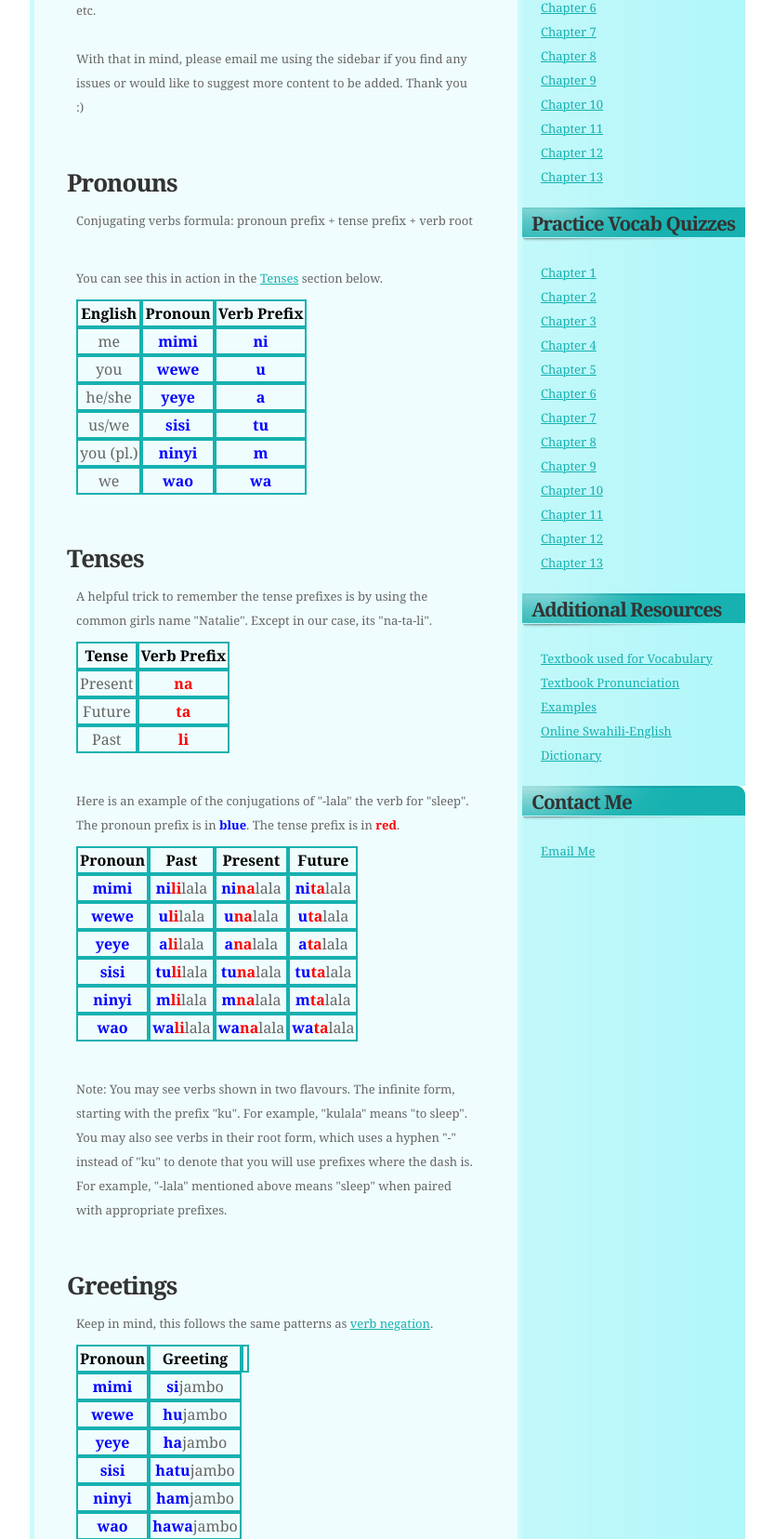
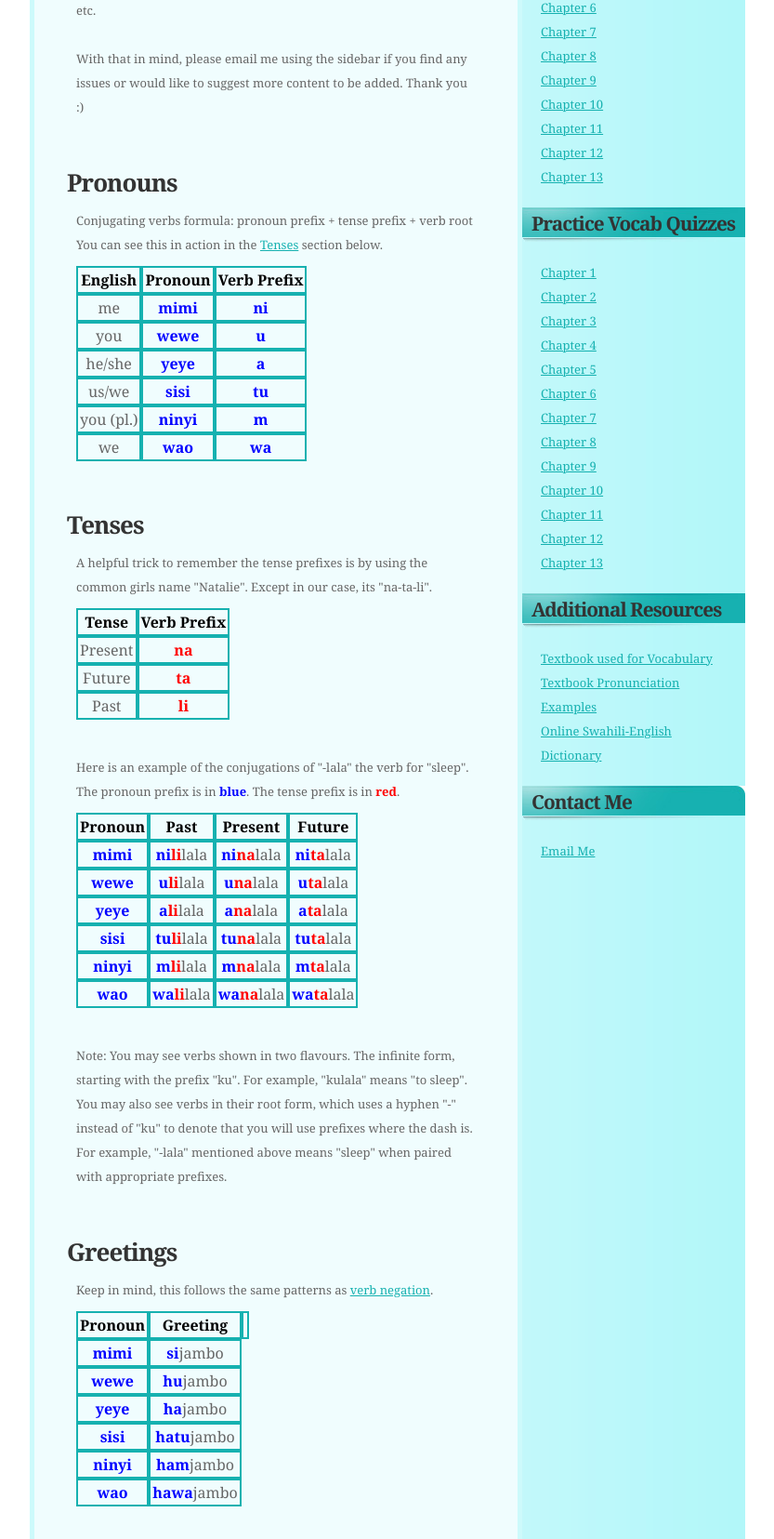
Before and after one commit to mrhappyasthma/SwahiliCheatSheet, a Python web app: template templates/home.html in a window 1280 px wide. Shown: the part 402-2057 px from the top of the page at 93% size, without its empty margins (223-1056 px from the left). Run offline with Jinja, Linux system fonts and the light colour scheme; the template is opened without the code that fills it, so the values that code supplies are empty.

Commit message:
Formatting fixes/changes for readability

```diff
--- a/templates/posts/negation.html
+++ b/templates/posts/negation.html
@@ -3,7 +3,8 @@
 		<h2 id="negation">Negation</h2>
 	</div>
 
-	<p>Keep in mind, this follows the same patterns as the -jambo <a href="#greetings">greetings</a>.
+	<p>
+		Keep in mind, this follows the same patterns as the -jambo <a href="#greetings">greetings</a>.
 		<br><br>The example below uses the verb "-cheza" meaning "dance" or "play".
 		<br><br>Note: In present tense, verbs ending with "a" change the final "a" to an "i".
 		<br>&nbsp;&nbsp;&nbsp;&nbsp;&nbsp;&nbsp;&nbsp;&nbsp;&nbsp;&nbsp;&nbsp;The present tense also drops the tense prefix.
--- a/templates/posts/numbers.html
+++ b/templates/posts/numbers.html
@@ -105,8 +105,10 @@
 		</table>
 
 		<br>
-		<p>For the tens column (20, 30, 40, ... 90) things get REALLY weird.  Some of these have roots from the basic 1-9 numbers, but a handful are borrowed from Arabic so all bets are off.  Just memorize these.  Sorry.  However I do my best to use <span class="blue">blue</span> to show any roots that stem form the earlier numbers.</p>
-		<p><br><br>Note: You just use "na" to join on more numbers ("thousands" na "hundrends" na "tens" na "ones").  For example, twenty-one (21) is written as "twenty and one" or <table style="display:inline-table;" border="0" cellpading="0" cellspacing="0"><tr class="highlight"><td><span class="red">ishirini</span> <span class="blue">na moja</span></td></tr></table></p>
+		<p>
+			For the tens column (20, 30, 40, ... 90) things get REALLY weird.  Some of these have roots from the basic 1-9 numbers, but a handful are borrowed from Arabic so all bets are off.  Just memorize these.  Sorry.  However I do my best to use <span class="blue">blue</span> to show any roots that stem form the earlier numbers.
+			<br><br>Note: You just use "na" to join on more numbers ("thousands" na "hundrends" na "tens" na "ones").  For example, twenty-one (21) is written as "twenty and one" or <table style="display:inline-table;" border="0" cellpading="0" cellspacing="0"><tr class="highlight"><td><span class="red">ishirini</span> <span class="blue">na moja</span></td></tr></table>
+		</p>
 
 		<table id="numbers11to19" border="0" cellpading="0" cellspacing="0">
 			<tr class="title">
--- a/templates/posts/objectprefixes.html
+++ b/templates/posts/objectprefixes.html
@@ -2,7 +2,8 @@
 	<div class="title">
 		<h2 id="objects">Object Prefixes</h2>
 	</div>
-	<p>When taking a direct/indirect object in Kiswahili, they add another prefix after the tense prefix.</p>
+	<p>
+		When taking a direct/indirect object in Kiswahili, they add another prefix after the tense prefix.
 		<br><br>Some examples of this would be "reading TO someone", or "cooking FOR someone".  You can <i>technically</i> use this form on any verb, but it doesn't always make sense.  You usually cannot "sleep FOR someone" for example  It just doesn't make much sense.
 		<br><br>*NOTE: If you wanted to do an action to yourself, such as "cook FOR yourself", then use the <a href="#reflexive">Reflexive</a>.
 		<br><br>If you recall from earlier lessons, we usually form verbs like so:<br><span class="blue">Pronoun Prefix</span> + <span class="red">Tense Prefix</span> + Verb Root
@@ -50,7 +51,8 @@
 		</tr>
 	</table>
 
-	<p><br>This next chart will make more sense with some examples, but when using this form you have two different types of ending changes for your verbs.
+	<p>
+		<br>This next chart will make more sense with some examples, but when using this form you have two different types of ending changes for your verbs.
 		<br><br>The first is <span class="red">-ia</span> and the other is <span class="red">-ea</span>.  To determine which to use, check the word for the main vowel that you pronounce (usually this is the first).<br><br>For example, take "-sema" and "-pika", the main vowels in each are: "-s<span class="red"><b><u>e</u></b></span>ma" and "-p<span class="red"><b><u>i</u></b></span>ka".
 		<br><br>You use the chart below to determine which ending to use based on the root vowel:<br>
 	</p>
@@ -95,7 +97,8 @@
 		</tr>
 	</table>
 
-	<p><br>*NOTE:  In the fourth sentence, the "sisi" is optional.  The <span class="green">tu</span> identifies that the action is being done "to us", but we can add "sisi" for clarity as necessary.
+	<p>
+		<br>*NOTE:  In the fourth sentence, the "sisi" is optional.  The <span class="green">tu</span> identifies that the action is being done "to us", but we can add "sisi" for clarity as necessary.
 		<br><br>There is one more thing to note: when forming this new verb form, if the verb would end in a vowel you add an <span class="blue">L</span> before the ending from the chart above.  This helps with pronunciation.
 		<br><br>For instance, take the verb "-nunua".  Following the rules from above, "-n<span class="red"><b><u>u</b></u></span>nua" would become "-nun<span class="red">uia</span>".  Pronouncing this is a little odd with the triple vowel, so we add an <span class="blue">L</span> to make it simpler to say: "-nunu<span class="blue">l</span><span class="red">ia<span>".
 	</p>
--- a/templates/posts/pronouns.html
+++ b/templates/posts/pronouns.html
@@ -3,8 +3,10 @@
 		<h2 id="pronouns">Pronouns</h2>
 	</div>
 
-	<p>Conjugating verbs formula: pronoun prefix + tense prefix + verb root</p>
-	<p><br>You can see this in action in the <a href="#tenses">Tenses</a> section below.</p>
+	<p>
+		Conjugating verbs formula: pronoun prefix + tense prefix + verb root
+		<br>You can see this in action in the <a href="#tenses">Tenses</a> section below.
+	</p>
 
 	<div class="entry">
 		<table id="pronouns" border="0" cellpading="0" cellspacing="0">
--- a/templates/posts/reflexive.html
+++ b/templates/posts/reflexive.html
@@ -2,12 +2,14 @@
 	<div class="title">
 		<h2 id="reflexive">Reflexive</h2>
 	</div>
-	<p>This form is almost identical to the <a href="#objects">Object Prefixes</a> above.  I highly recommend you master that before reading this section.</p>
-	<p><br><br>A quick recap:</p>
-	<p><br><br>If you recall from earlier lessons, we usually form verbs like so:<br><span class="blue">Pronoun Prefix</span> + <span class="red">Tense Prefix</span> + Verb Root</p>
-	<p><br><br>We will form the new verbs like so:<br><span class="blue">Pronoun Prefix</span> + <span class="red">Tense Prefix</span> + <span class="green">Object Prefix</span> + Modified Verb</p>
-	<p><br><br>To refer to oneself, you use the <span class="green">Object Prefix</span> of <span class="green">ji</span>.</p>
-	<p><br><br>You will also use the same verb ending modification from <a href="#objects">Object Prefixes</a> above:</p>
+	<p>
+		This form is almost identical to the <a href="#objects">Object Prefixes</a> above.  I highly recommend you master that before reading this section.
+		<br><br>A quick recap:
+		<br><br>If you recall from earlier lessons, we usually form verbs like so:<br><span class="blue">Pronoun Prefix</span> + <span class="red">Tense Prefix</span> + Verb Root
+		<br><br>We will form the new verbs like so:<br><span class="blue">Pronoun Prefix</span> + <span class="red">Tense Prefix</span> + <span class="green">Object Prefix</span> + Modified Verb
+		<br><br>To refer to oneself, you use the <span class="green">Object Prefix</span> of <span class="green">ji</span>.
+		<br><br>You will also use the same verb ending modification from <a href="#objects">Object Prefixes</a> above:
+	</p>
 
 	<table id="objectprefixendings2" border="0" cellpading="0" cellspacing="0">
 		<tr class="title">
@@ -24,8 +26,10 @@
 		</tr>
 	</table>
 
-	<p>The same notes about adding an <span class="blue">L</span> also apply.  Again... please master <a href="#objects">Object Prefixes</a>.</p>
-	<p><br><br>For example:  to "cook FOR oneself", you will start with "-pika".  Examine the root vowel "-p<span class="red"><u><b>i</u></b></span>ka".  Then update the ending to "-pik<span class="red">ia</span>".  To use this in a sentence:</p>
+	<p>
+		The same notes about adding an <span class="blue">L</span> also apply.  Again... please master <a href="#objects">Object Prefixes</a>.
+		<br><br>For example:  to "cook FOR oneself", you will start with "-pika".  Examine the root vowel "-p<span class="red"><u><b>i</u></b></span>ka".  Then update the ending to "-pik<span class="red">ia</span>".  To use this in a sentence:
+	</p>
 
 	<table id="reflexiveexample" border="0" cellpading="0" cellspacing="0">
 		<tr class="title">
--- a/templates/posts/times.html
+++ b/templates/posts/times.html
@@ -2,15 +2,22 @@
 	<div class="title">
 		<h2 id="times">Telling Time</h2>
 	</div>
-	<p>The first thing to know, is that Swahili days center around 7 AM and 7 PM instead of midnight and noon (12's) in USA times.
-		<br><br>We will start off with a trick to telling time based on a clock.  If you have a clock using standard American timetelling hands, you can determine the Kiswahili time by adding or subtracting 6 hours.  (This can be visualized by looking at the the exact opposite number of the hour hand.  Aka, half a circle.)<br><br>Example (7 o'clock in USA -> 1 o'clock in Kiswahili):
-		<br><img src="../img/clock.jpg"></img>
-		<br>Notice that 6 hours in either direction make the semi-circle that relate the times:
-		<br><img src="../img/clock6.jpg"></img>
-		<br>*NOTE:  According to the book, some people in Swahili speaking countries actually use their watches like this.  They tune it to "American-style" time and just read the opposite hour as seen in the pictures above.
+	<p>
+		The first thing to know, is that Swahili days center around 7 AM and 7 PM instead of midnight and noon (12's) in USA times.
+		<br><br>We will start off with a trick to telling time based on a clock.  If you have a clock using standard American timetelling hands, you can determine the Kiswahili time by adding or subtracting 6 hours.  (This can be visualized by looking at the the exact opposite number of the hour hand.  Aka, half a circle.)
+		<br><br>Example (7 o'clock in USA -> 1 o'clock in Kiswahili):<br>
 	</p>
 
-	<p><br>Now for some Kiswahili.  Two useful keywords/phrases to know are <span class="blue">saa</span> ("hour" in English) and <span class="blue">saa ngapi?</span> ("what time is it?").
+	<br><img src="../img/clock.jpg"></img>
+
+	<p><br>Notice that 6 hours in either direction make the semi-circle that relate the times:</p>
+
+	<br><img src="../img/clock6.jpg"></img>
+
+	<p><br>*NOTE:  According to the book, some people in Swahili speaking countries actually use their watches like this.  They tune it to "American-style" time and just read the opposite hour as seen in the pictures above.</p>
+
+	<p>
+		<br>Now for some Kiswahili.  Two useful keywords/phrases to know are <span class="blue">saa</span> ("hour" in English) and <span class="blue">saa ngapi?</span> ("what time is it?").
 		<br><br>The follow chart shows how you distinguish 7 AM from 7 PM.  In Kiswahili you use <span class="blue">asubuhi</span> to mean morning, or <span class="blue">jioni/usiku</span> to mean evening or night respectively.
 	</p>
 
@@ -65,7 +72,8 @@
 		</tr>
 	</table>
 
-	<p><br>Now to get a bit more interesting.  Here is how you can say 15, 30, or 45 minutes on the hour.
+	<p>
+		<br>Now to get a bit more interesting.  Here is how you can say 15, 30, or 45 minutes on the hour.
 		<br><br>For 15 or 30 minutes, you use <span class="red">na</span> to add <span class="red">robo</span> (quarter) or <span class="red">nusu</span> (half).
 		<br><br>For 45 minutes, you use subtraction.  You say something along the lines of "15 minutes before ..."  So you use <span class="red">kasarobo</span> (minus a quarter) with the next hour.  For instance, 3:45 would be "15 minutes before 4".
 		<br><br>Here are some examples:
@@ -90,7 +98,8 @@
 		</tr>
 	</table>
 
-	<p><br>To get a bit more specific, you use the words <span class="red">dakika</span> (minutes) along with <span class="red">na</span> (add) and <span class="red">kasa</span> (less [subtract]).
+	<p>
+		<br>To get a bit more specific, you use the words <span class="red">dakika</span> (minutes) along with <span class="red">na</span> (add) and <span class="red">kasa</span> (less [subtract]).
 		<br><br>Here are some examples:
 	</p>
 
--- a/templates/posts/title.html
+++ b/templates/posts/title.html
@@ -4,7 +4,8 @@
 	</div>
 
 	<div class="entry">
-		<p>As part of an assignment for Swahili I at the University of Pittsburgh, I decided to create a "cheat sheet" or quick reference for the vocabulary and conjugations that we've covered.  These will mostly be basics for people who forget things like negations, conjugation, etc.
+		<p>
+			As part of an assignment for Swahili I at the University of Pittsburgh, I decided to create a "cheat sheet" or quick reference for the vocabulary and conjugations that we've covered.  These will mostly be basics for people who forget things like negations, conjugation, etc.
 			<br><br>With that in mind, please email me using the sidebar if you find any issues or would like to suggest more content to be added.  Thank you :)
 		</p>
 	</div>
```
Also changed, not shown: templates/posts/dates.html (+6 -3 lines), templates/posts/kuwana.html (+12 -6 lines), templates/posts/tenses.html (+11 -3 lines).
